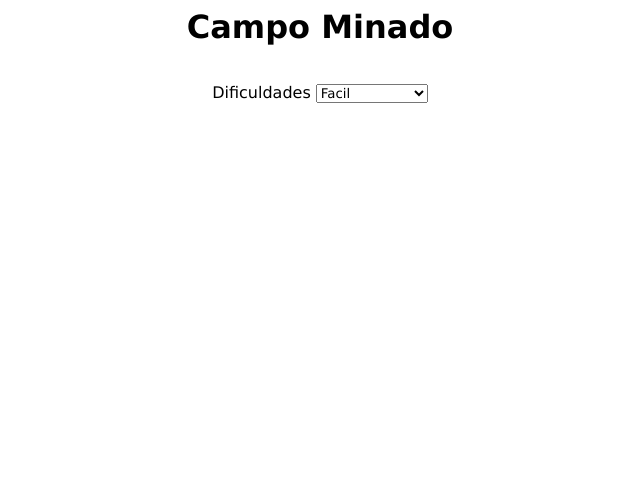
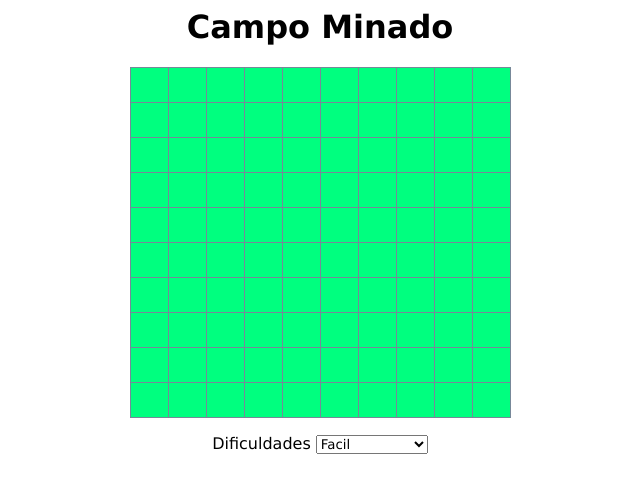
Before and after one commit to Ytallo12/Campo-Minado, a plain HTML site: page index.html in a window 1280 px wide. Shown: the whole page, without its empty margins (320-960 px from the left). Drawn offline with Linux system fonts and the light colour scheme.

Commit message:
Correção do codigo

```diff
--- a/index.css
+++ b/index.css
@@ -13,7 +13,7 @@
       border-collapse: collapse;
   }
   td {
-      border: 1px solid black;
+      border: 1px solid #778899;
       width: 35px;
       height: 35px;
       text-align: center;
@@ -22,7 +22,7 @@
       background: #00FF7F;
   }
   .n1, .n2, .n3, .n4, .n5, .n6, .n7, .n8 {
-      background-color: #eee;
+      background-color: rgb(240, 178, 178);
   }
   .n1 {
       color: blue;
--- a/index.html
+++ b/index.html
@@ -3,7 +3,7 @@
         <title>CAMPO MINADO</title>
         <meta charset="UTF-8"/>
         <link rel="stylesheet" type="text/css" href="index.css">
-        <script type="javascript" src="index.js"></script>
+        <script type="text/javascript" src="index.js"></script>
 
     </head>
     <body>
--- a/index.js
+++ b/index.js
@@ -7,7 +7,7 @@ function criarMatriz(a, o) {
     console.log(matriz);
 }
 function criarTabela(a, o) {
-    gerarMatriz(a, o)
+    criarMatriz(a, o)
     var str = "";
     for (var i = 0; i < a; i++) {
         str += "<tr>";
@@ -64,7 +64,7 @@ function init() {
             bombas = 99;
             break;
     }
-    gerarTabela(linhas, colunas);
+    criarTabela(linhas, colunas);
     gerarBombas();
     gerarNumeros();
     //    mostrarMatriz();
```
